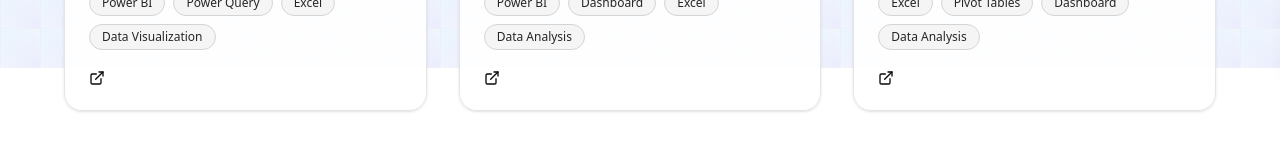
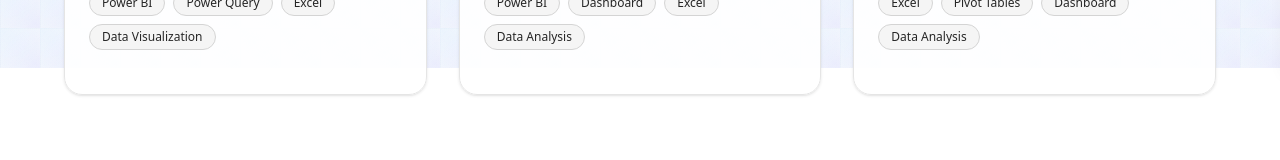
Before and after one commit to samiahhussien78-ctrl/portfolio, a React (Vite) app: page /projects in a window 1280 px wide. Shown: the part 732-892 px from the top of the page. Built offline with nearby package versions, Linux system fonts and the light colour scheme.

Commit message:
Update Projects.jsx

```diff
--- a/src/components/Projects.jsx
+++ b/src/components/Projects.jsx
@@ -1,5 +1,5 @@
 import React, { memo, useMemo } from "react";
-import { Code, ExternalLink, FolderKanban } from "lucide-react";
+import { FolderKanban } from "lucide-react"
 import { motion } from "framer-motion";
 
 import img1 from "../assets/1.png";
@@ -61,25 +61,7 @@ const ProjectCard = memo(({ project }) => {
         ))}
       </div>
 
-      <div className="flex gap-4 flex-wrap">
-        {project.links.map((link, linkIndex) => (
-          <a
-            key={linkIndex}
-            href={link.href}
-            className="flex items-center gap-2 text-primary font-semibold text-sm hover:underline"
-            target="_blank"
-            rel="noopener noreferrer"
-          >
-            {link.type === "code" ? (
-              <Code className="w-4 h-4" />
-            ) : (
-              <ExternalLink className="w-4 h-4" />
-            )}
 
-
-          </a>
-        ))}
-      </div>
     </motion.div>
   );
 });
```
